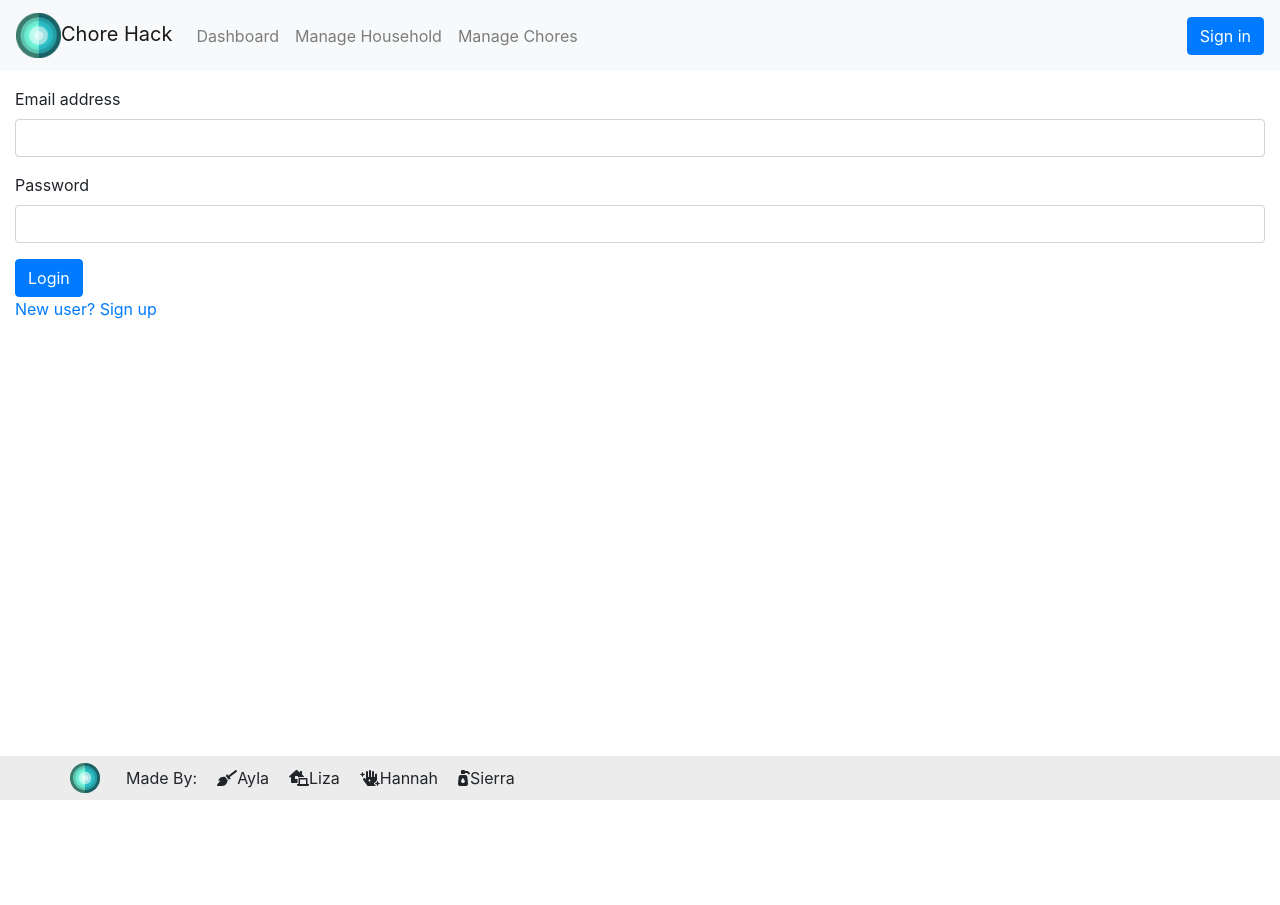
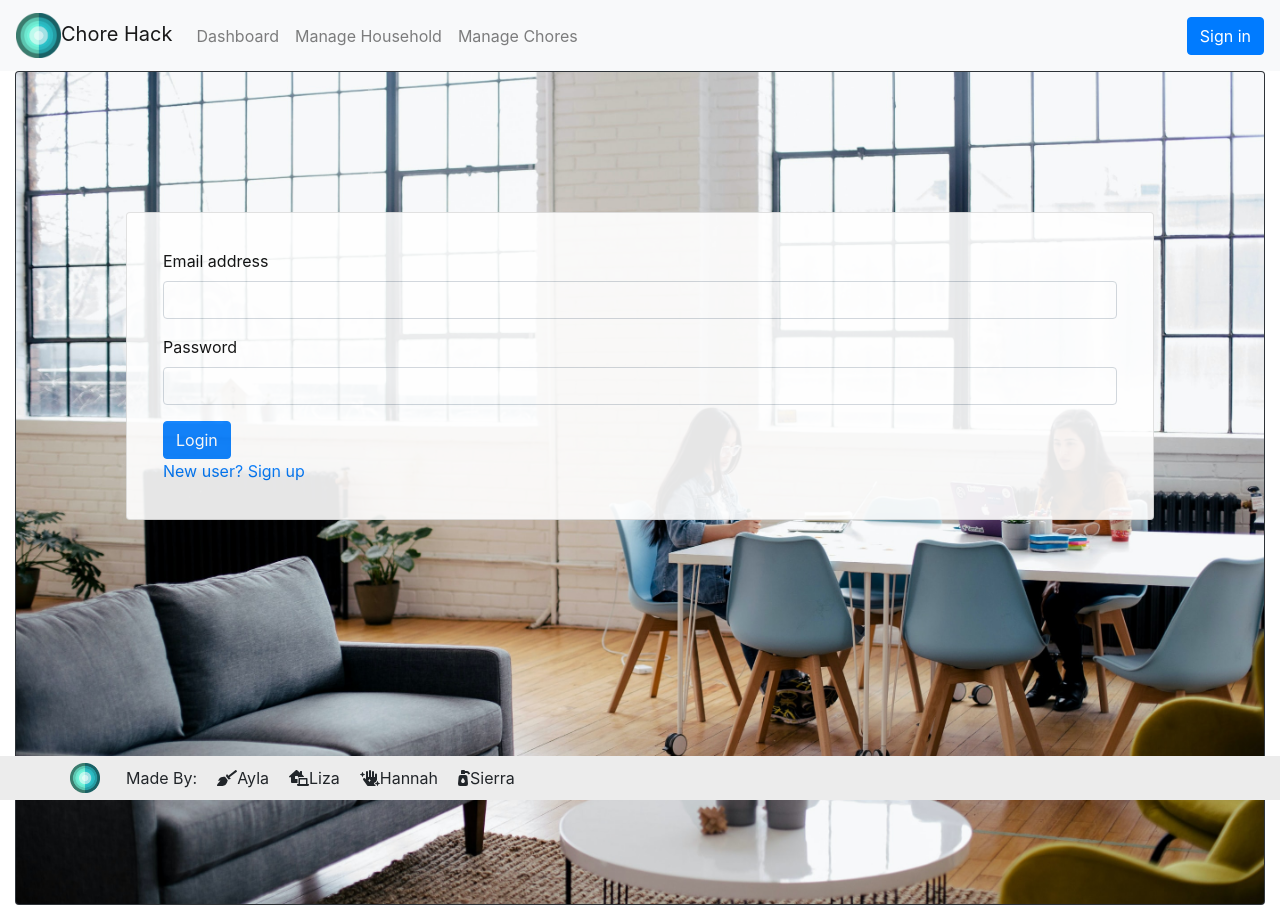
Before and after one commit to liza-p/Chore-Hack, a React (Create React App) app in the folder client/: page /login in a window 1280 px wide. Before the commit the page ends 800 px from the top, so only its background shows below. Built offline with nearby package versions, Linux system fonts and the light colour scheme; no server answers.

Commit message:
adding hero img

```diff
--- a/client/src/components/login/Login.css
+++ b/client/src/components/login/Login.css
@@ -0,0 +1,7 @@
+.background {
+    background-image: url("/hero-photo.jpg");
+ }
+
+ label {
+     color: black;
+ }
--- a/client/src/components/login/index.js
+++ b/client/src/components/login/index.js
@@ -4,6 +4,9 @@ import "./Login.css";
 import { Link } from "react-router-dom";
 import ErrorMessage from "../ErrorMessage";
 import API from "../../utils/API";
+import { Card } from 'react-bootstrap';
+// import photo from '../public/img/hero-photo.jpg';
+
 
 const LoginForm = ({ refreshUserData }) => {
     const emailRef = useRef();
@@ -28,23 +31,28 @@ const LoginForm = ({ refreshUserData }) => {
                 refreshUserData();
                 setRedirect("/dashboard");
             })
-            .catch(err => {
-                // show error message depending on error type
-                if (!err.response) {
-                    setError("Unable to connect to the server.");
-                } else if (err.response.status === 401) {
-                    setError("Invalid email or password.");
-                } else {
-                    setError("An unknown error occurred.");
-                }
-                passwordRef.current.value = "";
-                console.log(err);
-            })
+            // .catch(err => {
+            //     show error message depending on error type
+            //     if (!err.response) {
+            //         setError("Unable to connect to the server.");
+            //     } else if (err.response.status === 401) {
+            //         setError("Invalid email or password.");
+            //     } else {
+            //         setError("An unknown error occurred.");
+            //     }
+            //     passwordRef.current.value = "";
+            //     console.log(err);
+            // })
     }
 
     return (
         redirect ? <Redirect to={redirect} /> :
-        <form className="mt-3">
+            <Card className="bg-dark text-white" style={{ margin: '0px' }}>
+                <Card.Img src={process.env.PUBLIC_URL + "/img/hero-img2.jpg"} alt="Card image" />
+                <Card.ImgOverlay>
+                    <Card.Text>
+                        <Card body style={{ opacity: 0.9, marginTop: '120px', marginLeft: '90px', marginRight: '90px' }}>
+                        <form className="m-3 mt-3" >
                             <ErrorMessage message={error} />
                             <div className="form-group">
                                 <label htmlFor="exampleInputEmail1">Email address</label>
@@ -58,6 +66,26 @@ const LoginForm = ({ refreshUserData }) => {
                             <br></br>
                             <Link to="/signup">New user? Sign up</Link>
                         </form>
+                        </Card >
+                    </Card.Text>
+                </Card.ImgOverlay>
+            </Card>
+
+
+            // <form className="m-3 mt-3">
+            //     <ErrorMessage message={error} />
+            //     <div className="form-group">
+            //         <label htmlFor="exampleInputEmail1">Email address</label>
+            //         <input type="email" className="form-control" id="exampleInputEmail1" aria-describedby="emailHelp" ref={emailRef} />
+            //     </div>
+            //     <div className="form-group">
+            //         <label htmlFor="exampleInputPassword1">Password</label>
+            //         <input type="password" className="form-control" id="exampleInputPassword1" ref={passwordRef} />
+            //     </div>
+            //     <button className="btn btn-primary" onClick={event => handleSubmit(event)}>Login</button>
+            //     <br></br>
+            //     <Link to="/signup">New user? Sign up</Link>
+            // </form>
     )
 }
 
--- a/client/src/components/signup/index.js
+++ b/client/src/components/signup/index.js
@@ -4,6 +4,8 @@ import "./SignUp.css";
 // import { ADD_USER } from '../../utils/actions';
 import ErrorMessage from "../ErrorMessage";
 import API from "../../utils/API";
+import { Card } from 'react-bootstrap';
+
 
 
 function SignUpForm({ refreshUserData }) {
@@ -47,6 +49,12 @@ function SignUpForm({ refreshUserData }) {
 
     return (
         redirect ? <Redirect to={redirect} /> :
+            <Card className="bg-dark text-white" style={{ margin: '0px' }}>
+                <Card.Img src={process.env.PUBLIC_URL + "/img/hero-img.jpg"} alt="Card image" />
+                <Card.ImgOverlay>
+                    <Card.Text>
+                        <Card body style={{ opacity: 0.9, marginTop: '60px', marginLeft: '90px', marginRight: '90px' }}>
+
                             <form className="mt-3">
                                 <ErrorMessage message={error} />
                                 <div className="form-group">
@@ -69,6 +77,11 @@ function SignUpForm({ refreshUserData }) {
                                 </div>
                                 <button type="button ml-2" className="btn btn-success" onClick={event => handleSubmit(event)}>Submit</button>
                             </form>
+                        </Card >
+                    </Card.Text>
+                </Card.ImgOverlay>
+            </Card>
+
     );
 }
 
--- a/client/src/index.css
+++ b/client/src/index.css
@@ -3,8 +3,7 @@ body {
   font-family: -apple-system, BlinkMacSystemFont, 'Segoe UI', 'Roboto', 'Oxygen',
     'Ubuntu', 'Cantarell', 'Fira Sans', 'Droid Sans', 'Helvetica Neue',
     sans-serif;
-  -webkit-font-smoothing: antialiased;
-  -moz-osx-font-smoothing: grayscale;
+    /* font-family: 'Slabo 27px', serif; */
 }
 
 code {
```
Also changed, not shown: client/public/img/hero-img2.jpg (added), client/src/pages/Login.js (line endings or trailing spaces), 1 other file (tests, documents, lock files or other folders). Lines whose indentation alone changed are shown as unchanged.
